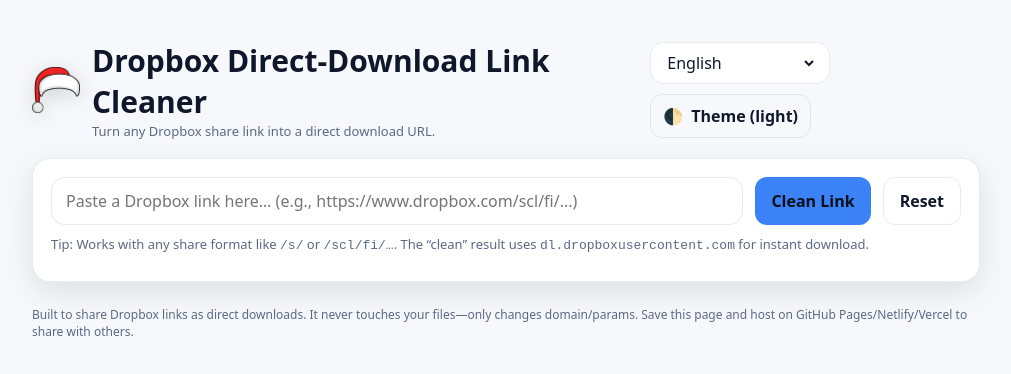
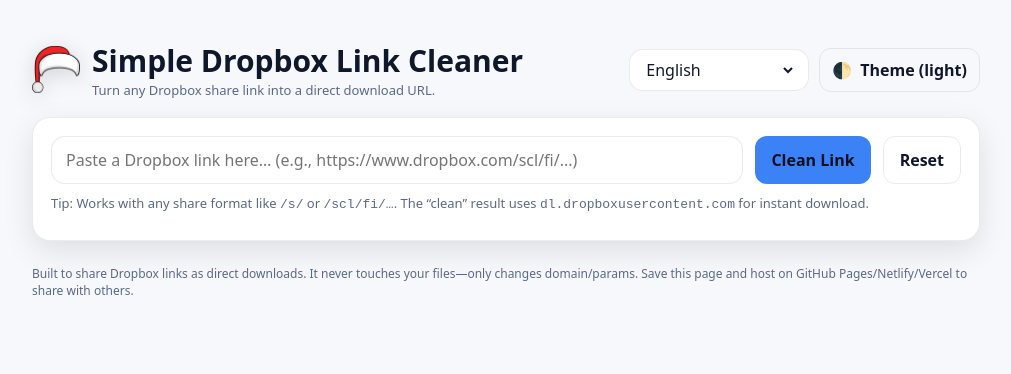
Before and after one commit to JohanJANEram/Simple-DLC, a plain HTML site: page index.html in a window 1280 px wide. Shown: the whole page, without its empty margins (134-1145 px from the left). Drawn offline with Linux system fonts and the light colour scheme.

Commit message:
Update index.html

```diff
--- a/index.html
+++ b/index.html
@@ -68,7 +68,7 @@
       <div class="brand">
         <img class="logo" src="logo.png" alt="Logo">
         <div class="titles">
-          <h1 data-i18n="title">Dropbox Direct-Download Link Cleaner</h1>
+          <h1 data-i18n="title">Simple Dropbox Link Cleaner</h1>
           <div class="sub" data-i18n="subtitle">Ubah link Dropbox jadi tautan unduhan langsung untuk dibagikan.</div>
         </div>
       </div>
@@ -126,7 +126,7 @@
 (function(){
   const STR = {
     id: {
-      title: "Dropbox Direct-Download Link Cleaner",
+      title: "Simple Dropbox Link Cleaner",
       subtitle: "Ubah link Dropbox jadi tautan unduhan langsung untuk dibagikan.",
       placeholder: "Tempel link Dropbox di sini… (contoh: https://www.dropbox.com/scl/fi/...)",
       convert: "Bersihkan",
@@ -144,7 +144,7 @@
       footer: "Dibuat untuk mempermudah berbagi link Dropbox yang langsung mengunduh file. Tidak menyentuh file—hanya mengubah domain/parameter link. Simpan halaman ini dan host di GitHub Pages/Netlify/Vercel untuk dipakai bersama."
     },
     en: {
-      title: "Dropbox Direct-Download Link Cleaner",
+      title: "Simple Dropbox Link Cleaner",
       subtitle: "Turn any Dropbox share link into a direct download URL.",
       placeholder: "Paste a Dropbox link here… (e.g., https://www.dropbox.com/scl/fi/...)",
       convert: "Clean Link",
```
